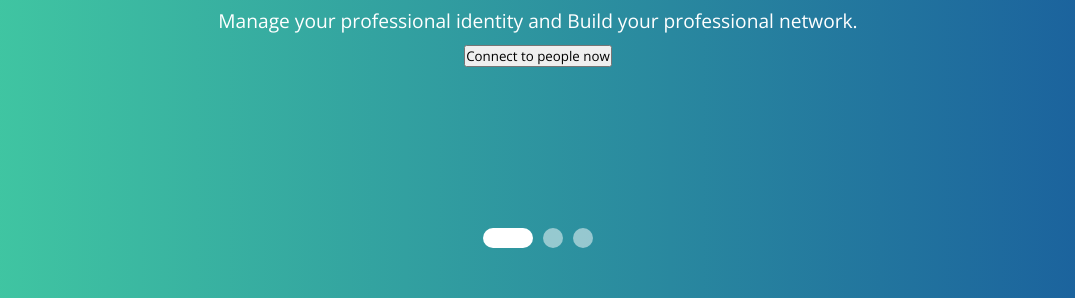
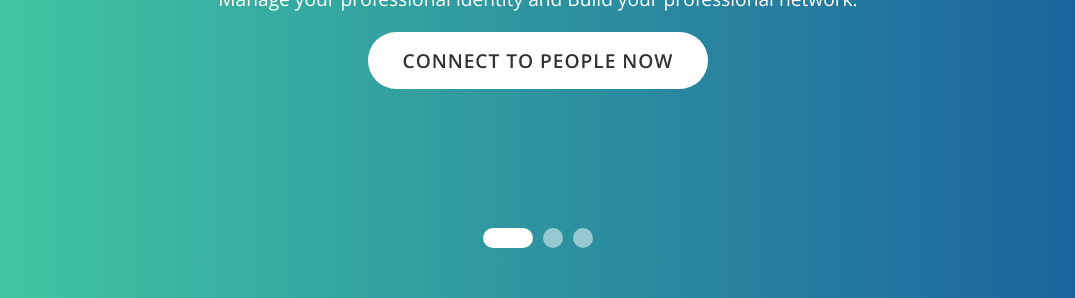
Before and after one commit to kevinadhiguna/fullscreen-website-slider, a plain HTML site: page index.html in a window 1280 px wide. Shown: the part 502-800 px from the top of the page, without its empty margins (102-1177 px from the left). Drawn offline with nearby package versions, Linux system fonts and the light colour scheme.

Commit message:
style: add styling to button

```diff
--- a/style.css
+++ b/style.css
@@ -119,3 +119,18 @@
   max-width: 700px;
   text-align: center;
 }
+
+.content .box .contentBx button {
+  font-size: 1.2em;
+  text-decoration: none;
+  text-transform: uppercase;
+  padding: 15px 35px;
+  background: #fff;
+  color: #333;
+  letter-spacing: 0.05em;
+  margin-top: 10px;
+  font-weight: 600;
+  border: none;
+  border-radius: 40px;
+  transition: 0.5s;
+}
```
